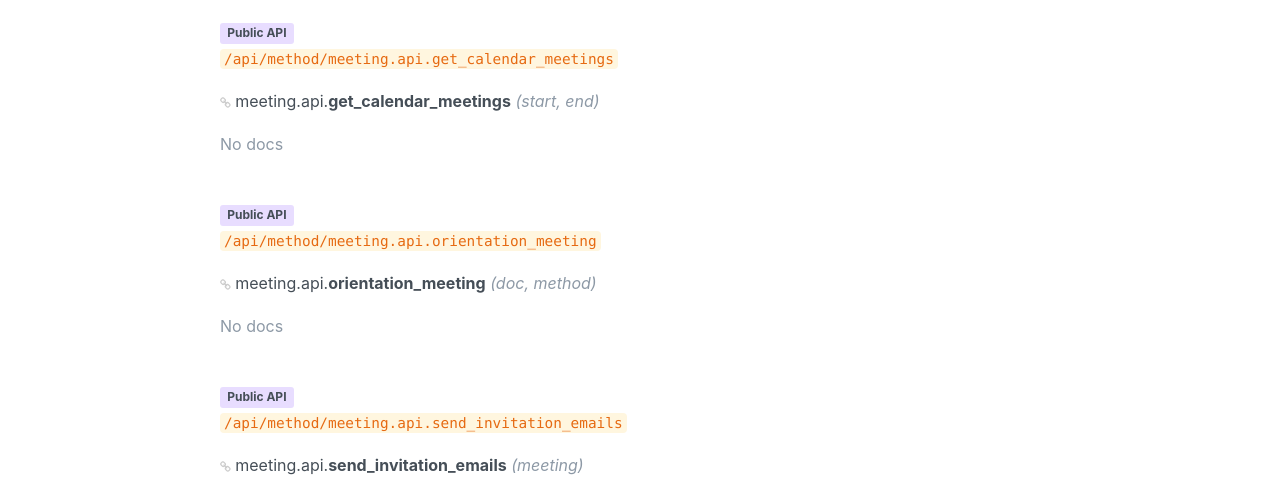
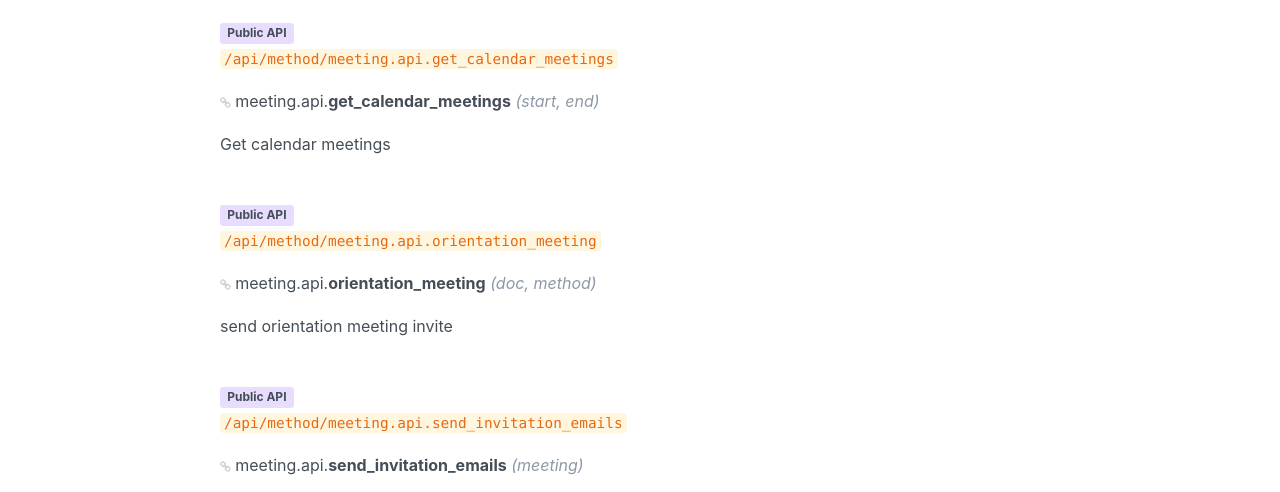
Before and after one commit to neeraj022/meeting, a plain HTML site: page current/api/meeting.api.html in a window 1280 px wide. Shown: the part 290-782 px from the top of the page. Drawn offline with Linux system fonts and the light colour scheme.

Commit message:
second commit

```diff
--- a/current/api/meeting.api.html
+++ b/current/api/meeting.api.html
@@ -150,7 +150,7 @@
 		meeting.api.<b>get_calendar_meetings</b>
         <i class="text-muted">(start, end)</i>
     </p>
-	<div class="docs-attr-desc"><p><span class="text-muted">No docs</span></p>
+	<div class="docs-attr-desc"><p>Get calendar meetings</p>
 </div>
 	<br>
 
@@ -168,7 +168,7 @@
 		meeting.api.<b>orientation_meeting</b>
         <i class="text-muted">(doc, method)</i>
     </p>
-	<div class="docs-attr-desc"><p><span class="text-muted">No docs</span></p>
+	<div class="docs-attr-desc"><p>send orientation meeting invite</p>
 </div>
 	<br>
 
```
